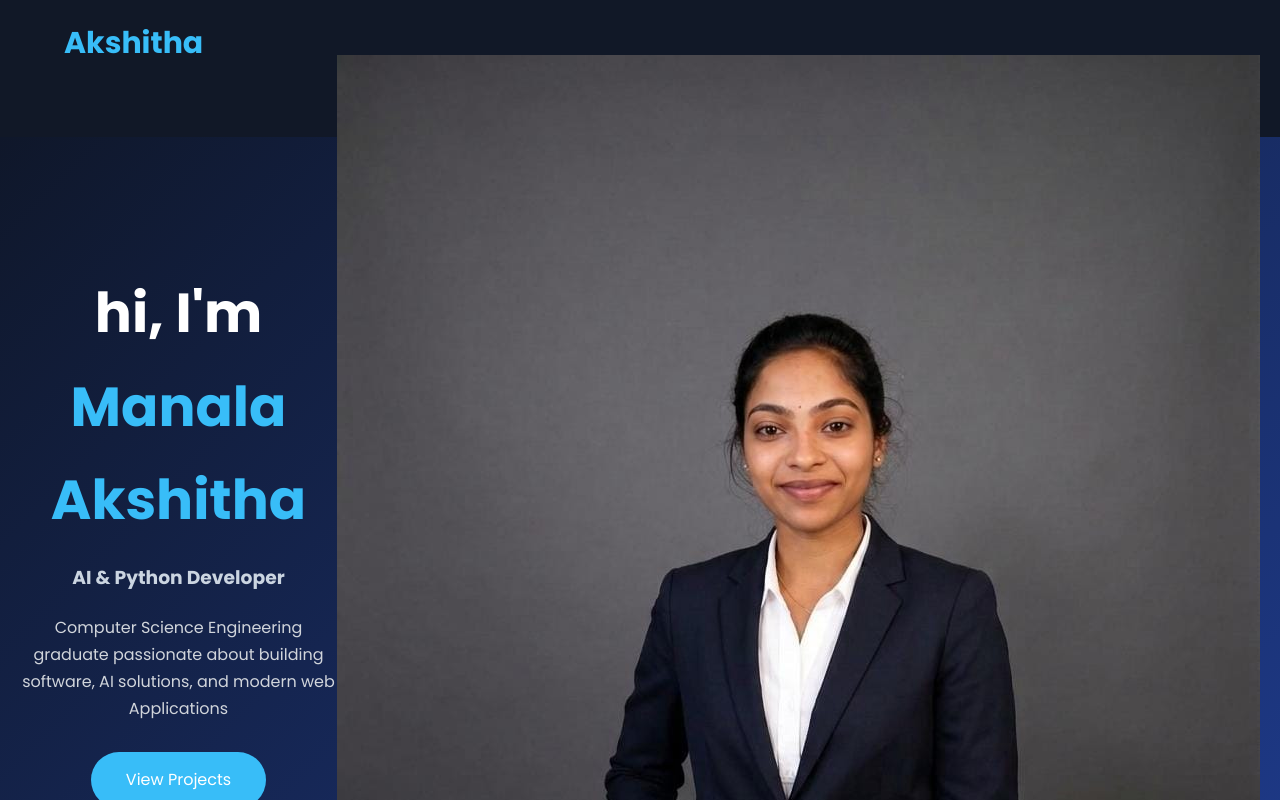
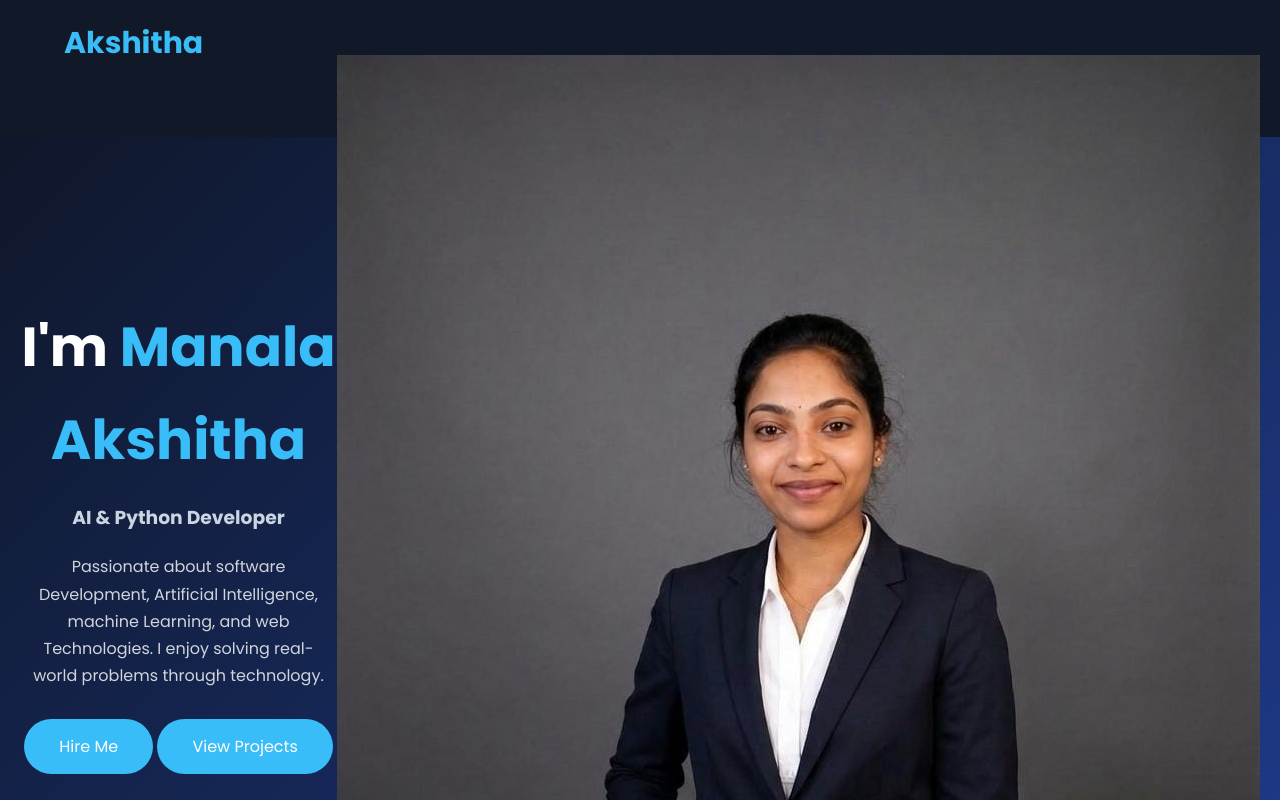
Before and after one commit to Akshitha953/portfolio, a plain HTML site: page index.html in a window 1280 px wide. Drawn offline with Linux system fonts and the light colour scheme.

Commit message:
Update index.html

```diff
--- a/index.html
+++ b/index.html
@@ -32,10 +32,11 @@
  <header>
   <section id="home" class="hero">
    <div class="hero-text">
-    <h1>hi, I'm <span>Manala Akshitha</span></h1>
-    <h3> Aspiring Software Engineer | AI & Python Developer</h3>
-    <p> Computer Science Engineering graduate passionate about building software, AI solutions, and modern web Applications</p>
-    <a href="projects" class="btn">View Projects </a>
+    <h1> I'm <span>Manala Akshitha</span></h1>
+    <h3> Aspiring Software Engineer </h3>
+    <p> Passionate about software Development, Artificial Intelligence, machine Learning, and web Technologies. I enjoy solving real- world problems through technology.</p>
+    <a href="#contact" class="btn">Hire Me</a>
+    <a href="#projects" class="btn">View Projects </a>
    </div>
    <div class "hero-image">
     <img src="akshitha.jpeg" alt="Manala Akshitha">
```
